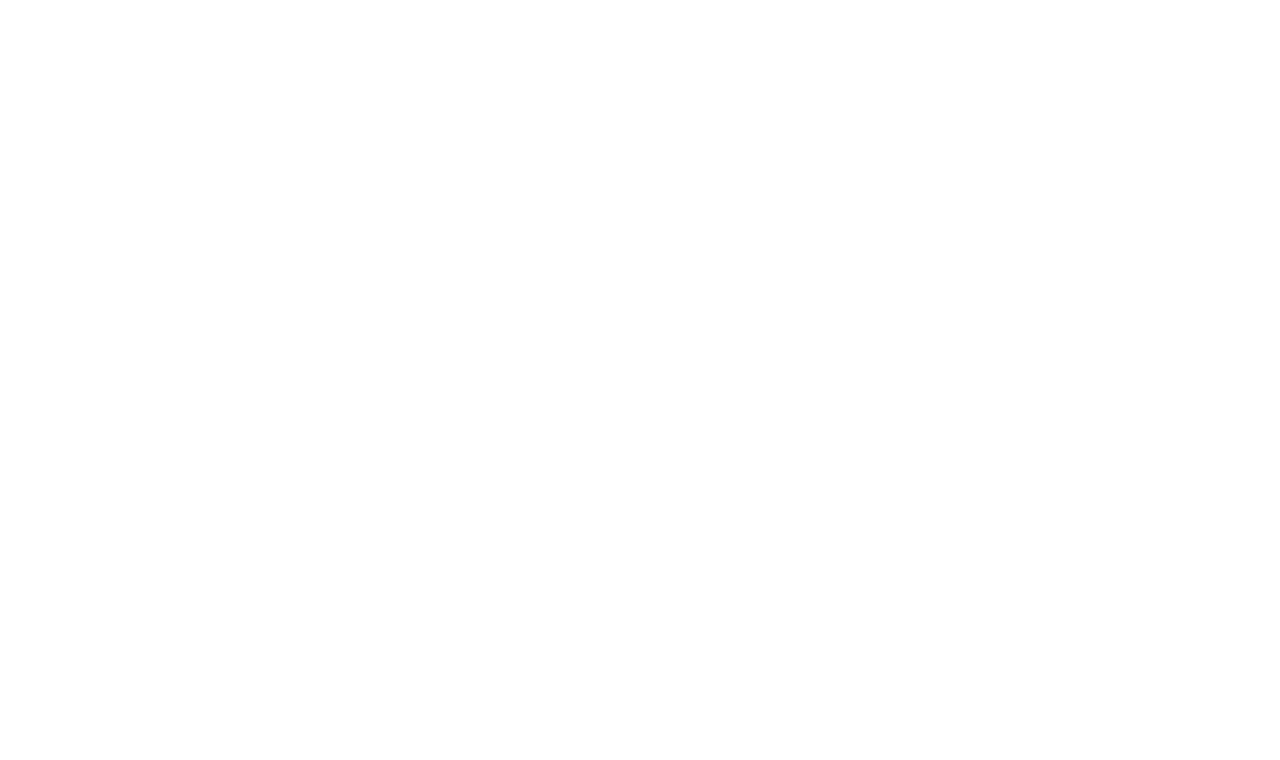
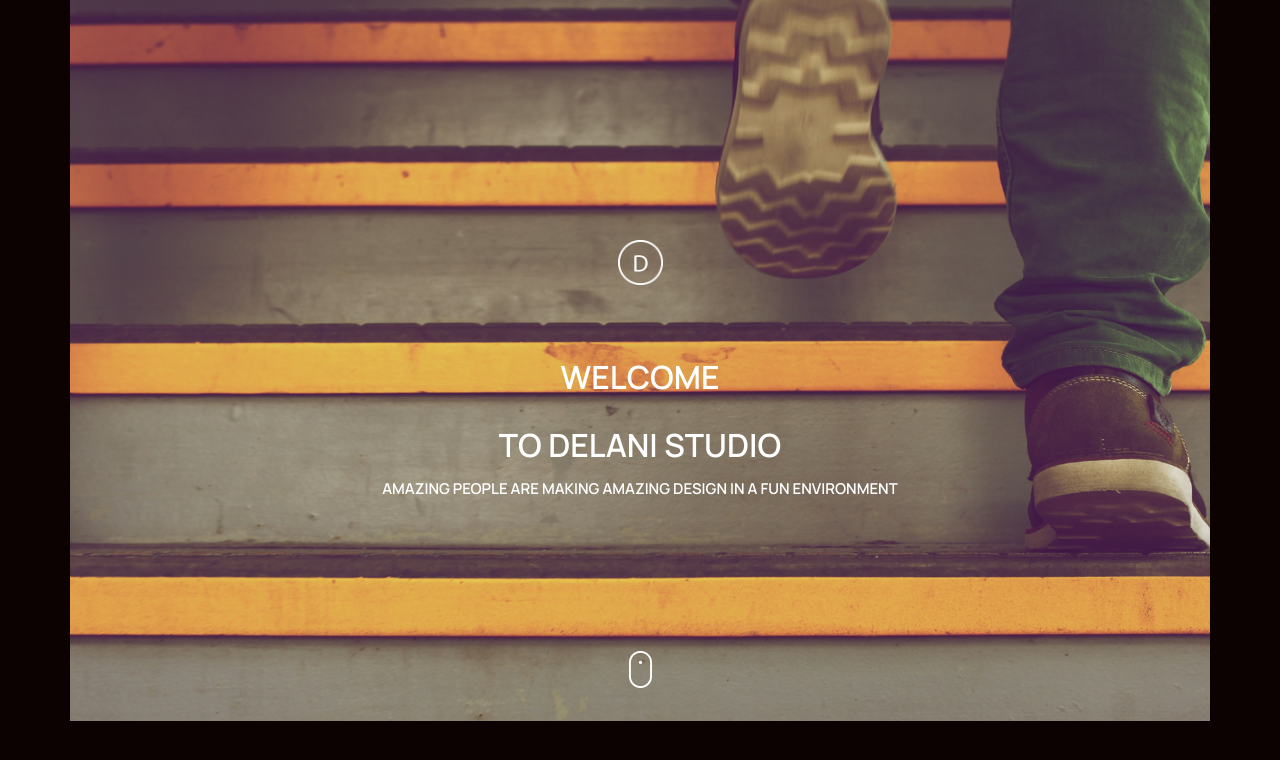
Before and after one commit to Okellothomas/Delani-Studi, a plain HTML site: page index.html in a window 1280 px wide. Drawn offline with nearby package versions, Linux system fonts and the light colour scheme; a web font is replaced by a local one.

Commit message:
customize the dimensions of the header

```diff
--- a/css/style.css
+++ b/css/style.css
@@ -0,0 +1,38 @@
+body{
+    background-color: rgb(12, 2, 2);
+    margin-left: 0%;
+    margin-right: 0%;
+}
+
+#header{
+    height: 100%;
+    width: 100%;
+    text-align: center;
+    background-size: cover;
+}
+
+#logo{
+    margin-top: 30vh;
+    width: 45px;
+    height: 45px;
+}
+
+.col-12{
+    text-align: center;
+    color: white;
+    font-family: 'Manrope', sans-serif;
+}
+#mouse{
+    margin-top: 12%;
+    margin-bottom: 3%;
+}
+#headpara{
+    margin-top: 0.5%;
+    font-size: 15px;
+}
+.h2{
+    margin-top: 6.5%;
+}
+.h2two{
+    margin-top: 2%;
+}
--- a/index.html
+++ b/index.html
@@ -10,15 +10,41 @@
     <link rel="preconnect" href="https://fonts.googleapis.com">
     <link rel="preconnect" href="https://fonts.gstatic.com" crossorigin>
     <link href="https://fonts.googleapis.com/css2?family=Source+Serif+Pro&display=swap" rel="stylesheet">
+    <link rel="preconnect" href="https://fonts.googleapis.com">
+    <link rel="preconnect" href="https://fonts.gstatic.com" crossorigin>
+    <link href="https://fonts.googleapis.com/css2?family=Manrope:wght@600&family=Source+Serif+Pro&display=swap" rel="stylesheet">
     <!-- Bootstrap CSS -->
-    <link rel="stylesheet" href="https://stackpath.bootstrapcdn.com/bootstrap/4.3.1/css/bootstrap.min.css" integrity="sha384-ggOyR0iXCbMQv3Xipma34MD+dH/1fQ784/j6cY/iJTQUOhcWr7x9JvoRxT2MZw1T" crossorigin="anonymous">
+    <link href="https://cdn.jsdelivr.net/npm/bootstrap@5.1.3/dist/css/bootstrap.min.css" rel="stylesheet" integrity="sha384-1BmE4kWBq78iYhFldvKuhfTAU6auU8tT94WrHftjDbrCEXSU1oBoqyl2QvZ6jIW3" crossorigin="anonymous">
+    <link rel="stylesheet" href="css/style.css" media="all" type="text/css">
   </head>
   <body>
 
+    <!-- The header of the page. -->
+    <div class="container" style="background-image: url('assets/backgrounds/h_img.jpg');" id="header">
+      <div class="row">
+        <div class="col-12">
+          <img id="logo" src="assets/logo/logo.png" alt="logo image">
+        </div>
+        <div class="col-12">
+          <h2 class="h2">WELCOME</h2>
+        </div>
+        <div class="col-12">
+          <h2 class="h2two">TO DELANI STUDIO</h2>
+        </div>
+        <div class="col-12">
+          <p id="headpara">AMAZING PEOPLE ARE MAKING AMAZING DESIGN IN A FUN ENVIRONMENT</p>
+        </div>
+        <div class="col-12">
+          <img id="mouse" src="assets/mouse_click.png" alt="click mouse">
+        </div>
+      </div>
+    </div>
+
     <!-- Optional JavaScript -->
     <!-- jQuery first, then Popper.js, then Bootstrap JS -->
-    <script src="https://code.jquery.com/jquery-3.3.1.slim.min.js" integrity="sha384-q8i/X+965DzO0rT7abK41JStQIAqVgRVzpbzo5smXKp4YfRvH+8abtTE1Pi6jizo" crossorigin="anonymous"></script>
-    <script src="https://cdnjs.cloudflare.com/ajax/libs/popper.js/1.14.7/umd/popper.min.js" integrity="sha384-UO2eT0CpHqdSJQ6hJty5KVphtPhzWj9WO1clHTMGa3JDZwrnQq4sF86dIHNDz0W1" crossorigin="anonymous"></script>
-    <script src="https://stackpath.bootstrapcdn.com/bootstrap/4.3.1/js/bootstrap.min.js" integrity="sha384-JjSmVgyd0p3pXB1rRibZUAYoIIy6OrQ6VrjIEaFf/nJGzIxFDsf4x0xIM+B07jRM" crossorigin="anonymous"></script>
+    <script src="https://cdn.jsdelivr.net/npm/bootstrap@5.1.3/dist/js/bootstrap.bundle.min.js" integrity="sha384-ka7Sk0Gln4gmtz2MlQnikT1wXgYsOg+OMhuP+IlRH9sENBO0LRn5q+8nbTov4+1p" crossorigin="anonymous"></script>
+    <!-- Jquery CDN -->
+    <script src="https://code.jquery.com/jquery-3.6.0.js" integrity="sha256-H+K7U5CnXl1h5ywQfKtSj8PCmoN9aaq30gDh27Xc0jk=" crossorigin="anonymous"></script>
+    <script src="js/scripts.js"></script>
   </body>
 </html>
```
